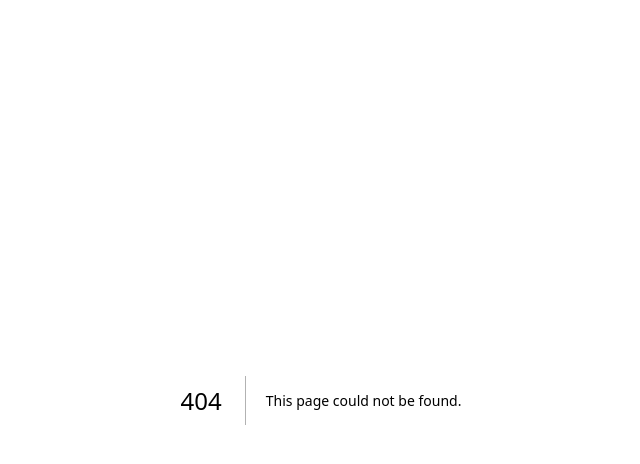
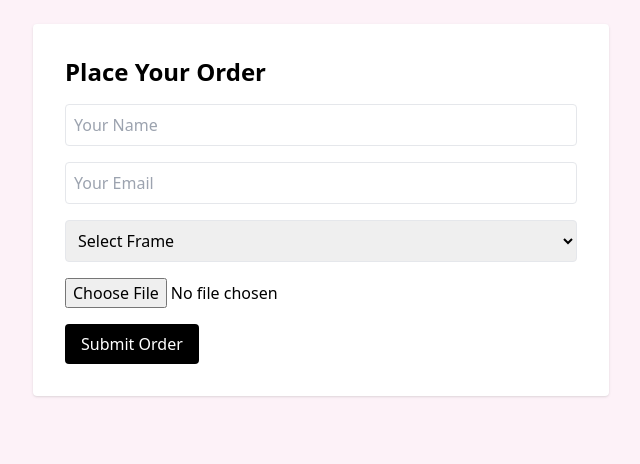
Before and after one commit to a19199/ReFrame2, a Next.js app: page /order in a window 1280 px wide. Before the commit this address had no page. Shown: the top 464 px of the page, without its empty margins (319-959 px from the left). Built offline with nearby package versions, Linux system fonts and the light colour scheme.

Commit message:
Create order.js

```diff
--- /dev/null
+++ b/pages/order.js
@@ -0,0 +1,88 @@
+// pages/order.js
+import { useState } from 'react';
+import Head from 'next/head';
+
+export default function OrderPage() {
+  const [name, setName] = useState('');
+  const [email, setEmail] = useState('');
+  const [frame, setFrame] = useState('');
+  const [image, setImage] = useState(null);
+  const [loading, setLoading] = useState(false);
+  const [success, setSuccess] = useState(false);
+
+  const handleSubmit = async (e) => {
+    e.preventDefault();
+    if (!image) return;
+
+    const formData = new FormData();
+    formData.append('name', name);
+    formData.append('email', email);
+    formData.append('frame', frame);
+    formData.append('photo', image);
+
+    setLoading(true);
+
+    const res = await fetch('/api/submit-order', {
+      method: 'POST',
+      body: formData
+    });
+
+    setLoading(false);
+    setSuccess(res.ok);
+  };
+
+  return (
+    <div className="min-h-screen bg-pink-50 p-6">
+      <Head>
+        <title>Place Your Order - ReFrame</title>
+      </Head>
+      <div className="max-w-xl mx-auto bg-white p-8 rounded shadow">
+        <h1 className="text-2xl font-bold mb-4">Place Your Order</h1>
+        <form onSubmit={handleSubmit} className="space-y-4">
+          <input
+            className="w-full p-2 border rounded"
+            type="text"
+            placeholder="Your Name"
+            value={name}
+            onChange={(e) => setName(e.target.value)}
+            required
+          />
+          <input
+            className="w-full p-2 border rounded"
+            type="email"
+            placeholder="Your Email"
+            value={email}
+            onChange={(e) => setEmail(e.target.value)}
+            required
+          />
+          <select
+            className="w-full p-2 border rounded"
+            value={frame}
+            onChange={(e) => setFrame(e.target.value)}
+            required
+          >
+            <option value="">Select Frame</option>
+            <option value="natural">Natural</option>
+            <option value="white">White</option>
+            <option value="black">Black</option>
+          </select>
+          <input
+            className="w-full"
+            type="file"
+            accept="image/*"
+            onChange={(e) => setImage(e.target.files[0])}
+            required
+          />
+          <button
+            type="submit"
+            className="bg-black text-white px-4 py-2 rounded disabled:opacity-50"
+            disabled={loading}
+          >
+            {loading ? 'Submitting...' : 'Submit Order'}
+          </button>
+          {success && <p className="text-green-600">Order submitted successfully!</p>}
+        </form>
+      </div>
+    </div>
+  );
+}
```
